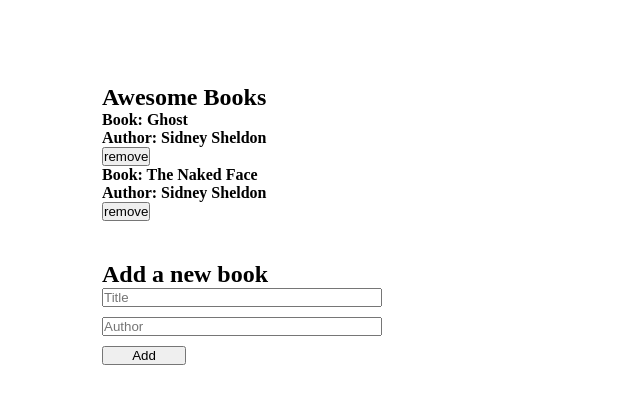
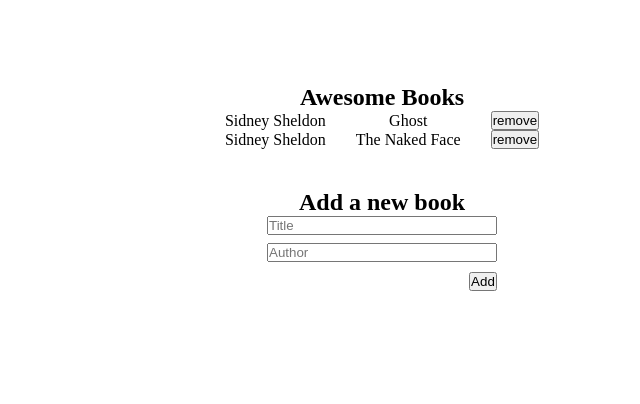
Before and after one commit to eerapheal/Ralph-Harry-book, a website: page index.html in a window 1280 px wide. Shown: the whole page, without its empty margins (258-898 px from the left). Drawn offline with Linux system fonts and the light colour scheme.

Commit message:
javascript classe used

```diff
--- a/book.js
+++ b/book.js
@@ -50,15 +50,16 @@
   displayBooks() {
     bookList.innerHTML = '';
     this.books.forEach((book, index) => {
-      const h3 = document.createElement('h3');
+      const h3 = document.createElement('div');
+    h3.classList.add('book-div');
       const authorNames = document.createElement('p');
-
+      const bookNames = document.createElement('p');
       const removeBtn = document.createElement('button');
-      h3.textContent = `Book: ${book.title} `;
-      authorNames.textContent = `Author: ${book.author}`;
+      bookNames.textContent = ` ${book.title} `;
+      authorNames.textContent = ` ${book.author}`;
       removeBtn.textContent = 'remove';
       removeBtn.classList.add('remove');
-      h3.append(authorNames, removeBtn);
+      h3.append(authorNames, bookNames, removeBtn);
       removeBtn.addEventListener('click', () => {
         this.removeBook(index);
       });
--- a/index.html
+++ b/index.html
@@ -15,9 +15,13 @@
     <section class="form_container">
         <h2>Add a new book</h2>
         <form id="book-form" class="book-form">
+            <div class="input">
             <input type="text" name="title" id="title" placeholder="Title">
             <input type="text" name="title" id="author" placeholder="Author">
-            <button type="submit" class="book-add" id="book-add">Add</button>
+            </div>
+            <div class="books-btn-div">
+               <button type="submit" class="book-add" id="book-add">Add</button>
+            </div>
         </form>
     </section>
     <script src="/book.js"></script>
--- a/main.css
+++ b/main.css
@@ -12,8 +12,9 @@ form {
 }
 
 .book-add {
-  width: 30%;
   cursor: pointer;
+  justify-content: flex-end;
+  align-items: flex-end;
 }
 
 button {
@@ -23,7 +24,7 @@ button {
 .heading_container {
   display: flex;
   justify-content: start;
-  align-items: flex-start;
+  align-items: center;
   flex-direction: column;
   margin: 0 auto;
   padding: 20px;
@@ -35,7 +36,7 @@ button {
 .form_container {
   display: flex;
   justify-content: start;
-  align-items: flex-start;
+  align-items: center;
   flex-direction: column;
   margin: 0 auto;
   padding: 20px;
@@ -43,7 +44,32 @@ button {
   height: auto;
 }
 
-h3,
+.book-div,
 p {
   font-size: 1rem;
 }
+
+.book-div {
+  display: flex;
+  justify-content: space-between;
+  align-items: center;
+  gap: 30px;
+  /* border: 2px solid red; */
+}
+
+.books-btn-div {
+  text-align: end;
+  margin-right: 9%;
+}
+ .input {
+text-align: center;
+ }
+
+ #title {
+   width: 230px;
+   margin-bottom: 8px;
+ }
+
+ #author {
+  width: 230px;
+ }
```
